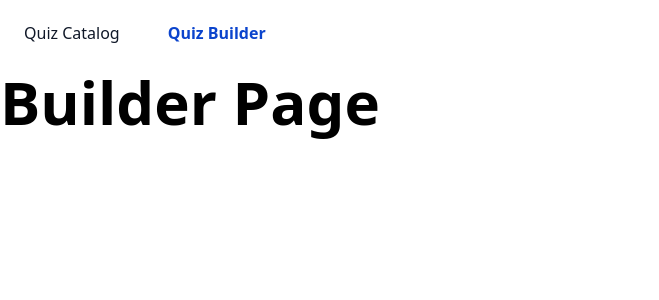
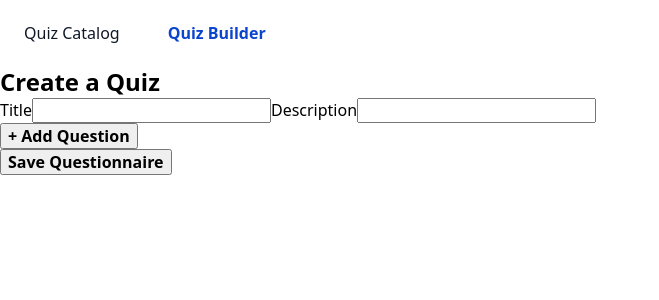
Before and after one commit to uspenofilm/questionnaire-builder-app, a React (Vite) app: page /builder in a window 1280 px wide. Shown: the top 300 px of the page, without its empty margins (0-659 px from the left). Built offline with nearby package versions, Linux system fonts and the light colour scheme.

Commit message:
add QuizBuilder markup

```diff
--- a/package.json
+++ b/package.json
@@ -21,6 +21,7 @@
     "react-icons": "^5.5.0",
     "react-redux": "^9.2.0",
     "react-router-dom": "^7.4.0",
+    "uuid": "^11.1.0",
     "yup": "^1.6.1"
   },
   "devDependencies": {
--- /dev/null
+++ b/src/components/QuizBuilder/QuizBuilder.jsx
@@ -0,0 +1,146 @@
+import { Formik, Form, Field, FieldArray } from "formik";
+import * as Yup from "yup";
+import { v4 as uuid } from "uuid";
+import css from "./QuizBuilder.module.css";
+
+const initialValues = {
+  title: "",
+  description: "",
+  questions: [],
+};
+
+const validationSchema = Yup.object({
+  title: Yup.string().required("Title is required"),
+  description: Yup.string().required("Description is required"),
+  questions: Yup.array()
+    .of(
+      Yup.object({
+        label: Yup.string().required("Question is required"),
+        type: Yup.string().required("Type is required"),
+        options: Yup.array().when("type", {
+          is: (type) => type === "single" || type === "multiple",
+          then: (schema) => schema.min(1, "At least one option is required"),
+        }),
+      })
+    )
+    .min(1, "At least one question is required"),
+});
+
+export default function QuizBuilder() {
+  const handleSubmit = async (values) => {
+    const questionCount = values.questions.length;
+
+    const payload = {
+      ...values,
+      questionCount,
+    };
+
+    console.log("Submitting questionnaire:", payload);
+
+    // try {
+    //   const response = await fetch("https:", {
+    //     method: "POST",
+    //     headers: { "Content-Type": "application/json" },
+    //     body: JSON.stringify(payload),
+    //   });
+
+    //   if (!response.ok) {
+    //     throw new Error("Failed to save questionnaire");
+    //   }
+
+    //   alert(
+    //     `Questionnaire saved successfully! Total questions: ${questionCount}`
+    //   );
+    // } catch (error) {
+    //   console.error("Error saving questionnaire:", error);
+    //   alert("Error saving questionnaire. Please try again.");
+    // }
+  };
+
+  return (
+    <div>
+      <Formik
+        initialValues={initialValues}
+        validationSchema={validationSchema}
+        onSubmit={handleSubmit}
+      >
+        {({ values }) => (
+          <Form>
+            <label>Title</label>
+            <Field name="title" type="text" />
+            <label>Description</label>
+            <Field name="description" type="text" />
+            <FieldArray name="questions">
+              {({ push, remove }) => (
+                <div>
+                  {values.questions.map((q, index) => (
+                    <div key={q.id || index}>
+                      <label>Question {index + 1}</label>
+                      <Field
+                        name={`questions.${index}.label`}
+                        type="text"
+                        placeholder="Enter question"
+                      />
+
+                      <Field as="select" name={`questions.${index}.type`}>
+                        <option value="">Select question type</option>
+                        <option value="text">Text</option>
+                        <option value="single">Single Choice</option>
+                        <option value="multiple">Multiple Choices</option>
+                      </Field>
+
+                      {["single", "multiple"].includes(
+                        values.questions[index]?.type
+                      ) && (
+                        <FieldArray name={`questions.${index}.options`}>
+                          {({ push, remove }) => (
+                            <div>
+                              <label>Options</label>
+                              {values.questions[index].options?.map(
+                                (_, optIdx) => (
+                                  <div key={optIdx}>
+                                    <Field
+                                      name={`questions.${index}.options.${optIdx}`}
+                                      type="text"
+                                    />
+                                    <button
+                                      type="button"
+                                      onClick={() => remove(optIdx)}
+                                    >
+                                      ✕ Remove Option
+                                    </button>
+                                  </div>
+                                )
+                              )}
+                              <button type="button" onClick={() => push("")}>
+                                + Add Option
+                              </button>
+                            </div>
+                          )}
+                        </FieldArray>
+                      )}
+
+                      <button type="button" onClick={() => remove(index)}>
+                        Remove Question
+                      </button>
+                    </div>
+                  ))}
+                  <button
+                    type="button"
+                    onClick={() =>
+                      push({ id: uuid(), label: "", type: "", options: [] })
+                    }
+                  >
+                    + Add Question
+                  </button>
+                </div>
+              )}
+            </FieldArray>
+
+            <button type="submit">Save Questionnaire</button>
+          </Form>
+        )}
+      </Formik>
+    </div>
+  );
+}
--- a/src/pages/BuilderPage/BuilderPage.jsx
+++ b/src/pages/BuilderPage/BuilderPage.jsx
@@ -1,9 +1,11 @@
 import css from "./BuilderPage.module.css";
+import QuizBuilder from "../../components/QuizBuilder/QuizBuilder.jsx";
 
 export default function BuilderPage() {
   return (
     <>
-      <h1>Builder Page</h1>
+      <h2>Create a Quiz</h2>
+      <QuizBuilder />
     </>
   );
 }
```
Also changed, not shown: src/components/QuizBuilder/QuizBuilder.module.css (added), 1 other file (tests, documents, lock files or other folders).
